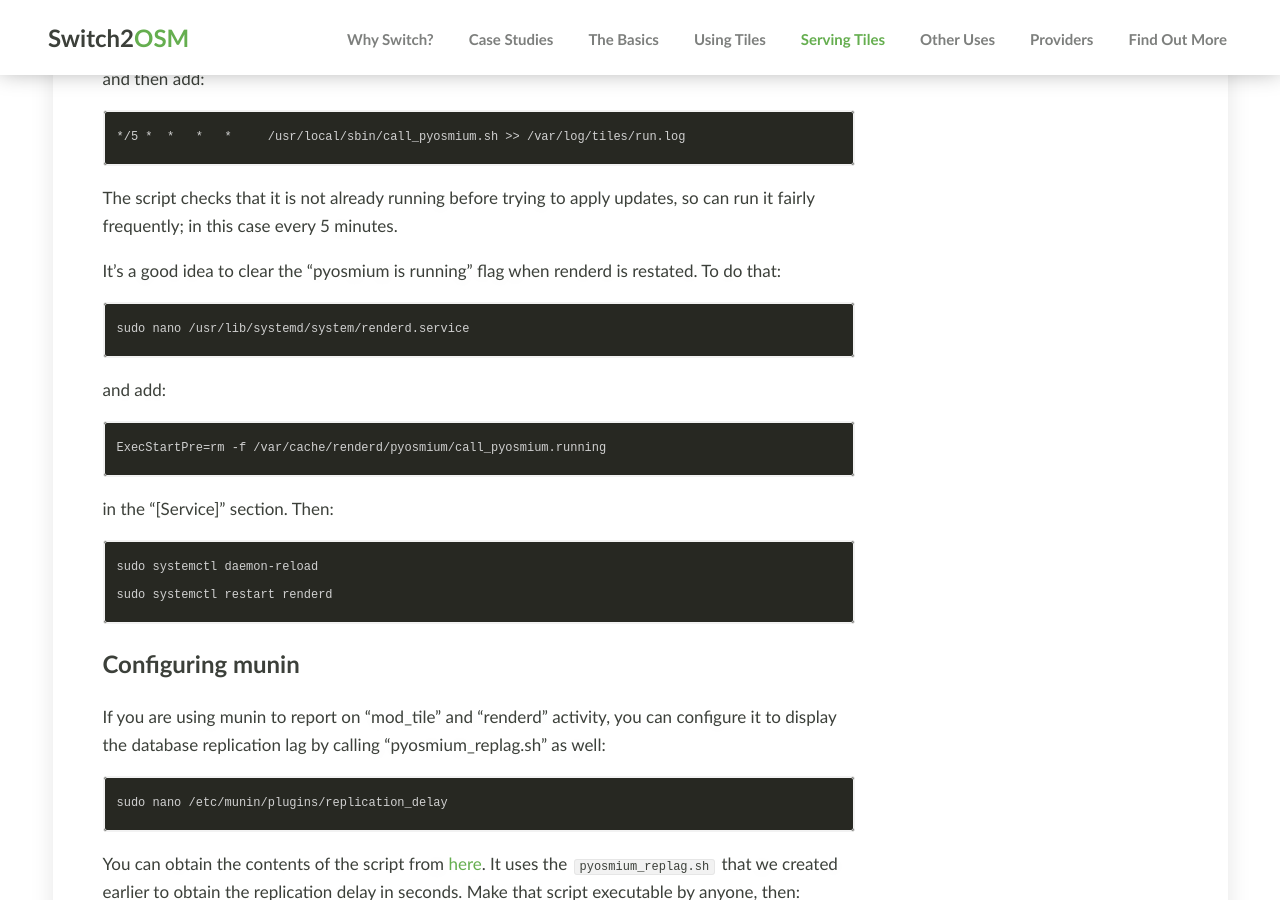
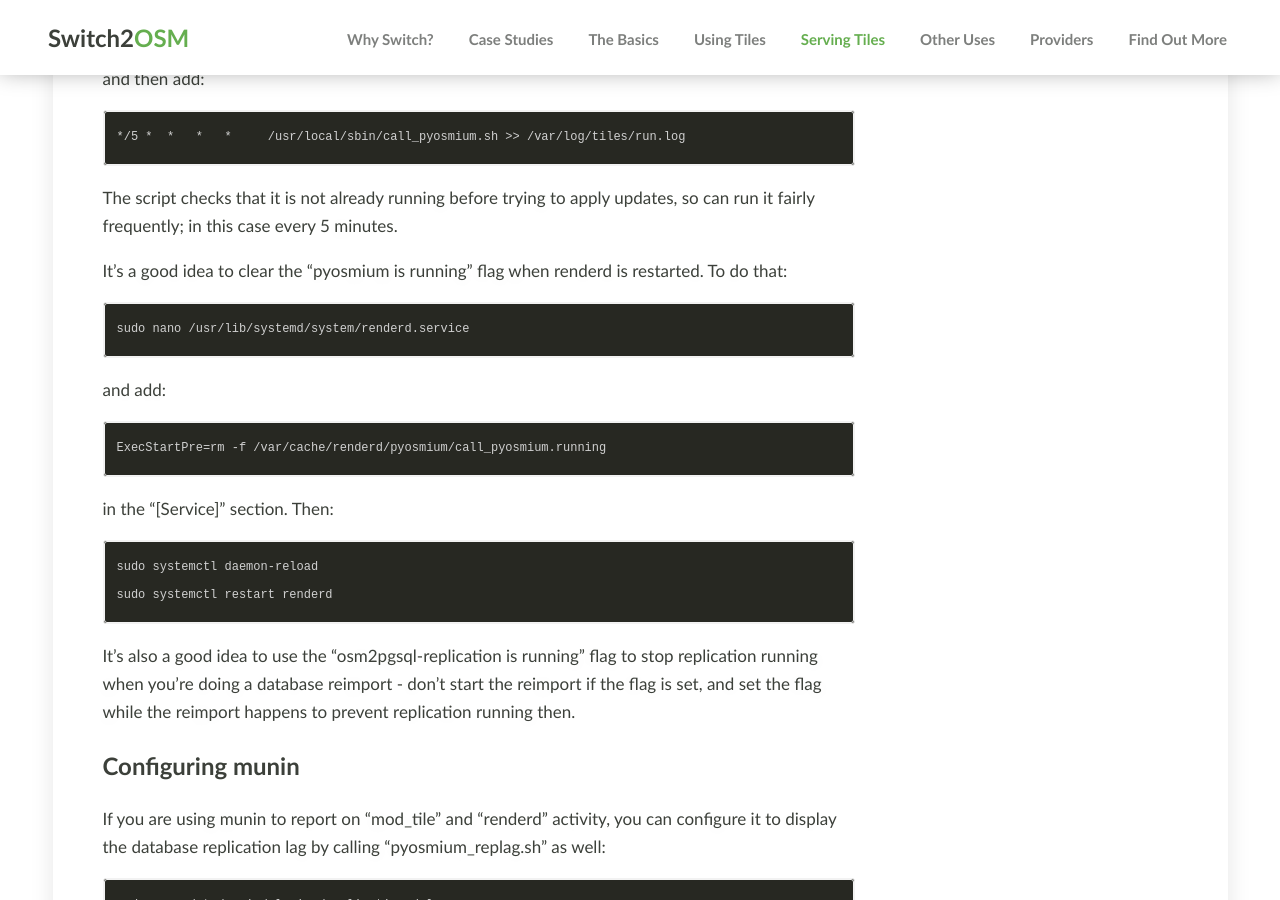
Before and after one commit to switch2osm/switch2osm, a Jekyll site: the page built from serving-tiles/updating-as-people-edit-pyosmium.md, in a window 1280 px wide and 900 px high, scrolled down 3833 px. Built offline with Jekyll 4.4.1, drawn with Linux system fonts in a browser that asks for light colours; comment, search, counter and statistics services are not loaded.

Commit message:
Also use "osm2pgsql-replication is running" to control reimports Issue rasied (re nominatim) at https://community.openstreetmap.org/t/python-error-on-indexing-rank-on-full-planet-import-how-to-fix-it/130711/3 The two osmium guides have been changed; two other typos also changed. The osmosis guide doesn't mention this flag and hasn't been changed.

```diff
--- a/serving-tiles/updating-as-people-edit-pyosmium.md
+++ b/serving-tiles/updating-as-people-edit-pyosmium.md
@@ -109,7 +109,7 @@ and then add:
 
 The script checks that it is not already running before trying to apply updates, so can run it fairly frequently; in this case every 5 minutes.
 
-It's a good idea to clear the "pyosmium is running" flag when renderd is restated.  To do that:
+It's a good idea to clear the "pyosmium is running" flag when renderd is restarted.  To do that:
 
     sudo nano /usr/lib/systemd/system/renderd.service
 
@@ -121,6 +121,8 @@ in the "[Service]" section.  Then:
 
     sudo systemctl daemon-reload
     sudo systemctl restart renderd
+
+It's also a good idea to use the “osm2pgsql-replication is running” flag to stop replication running when you're doing a database reimport - don't start the reimport if the flag is set, and set the flag while the reimport happens to prevent replication running then.
 
 
 ## Configuring munin
```
Also changed, not shown: serving-tiles/updating-as-people-edit-osm2pgsql-replication.md (+3 -1 lines).
